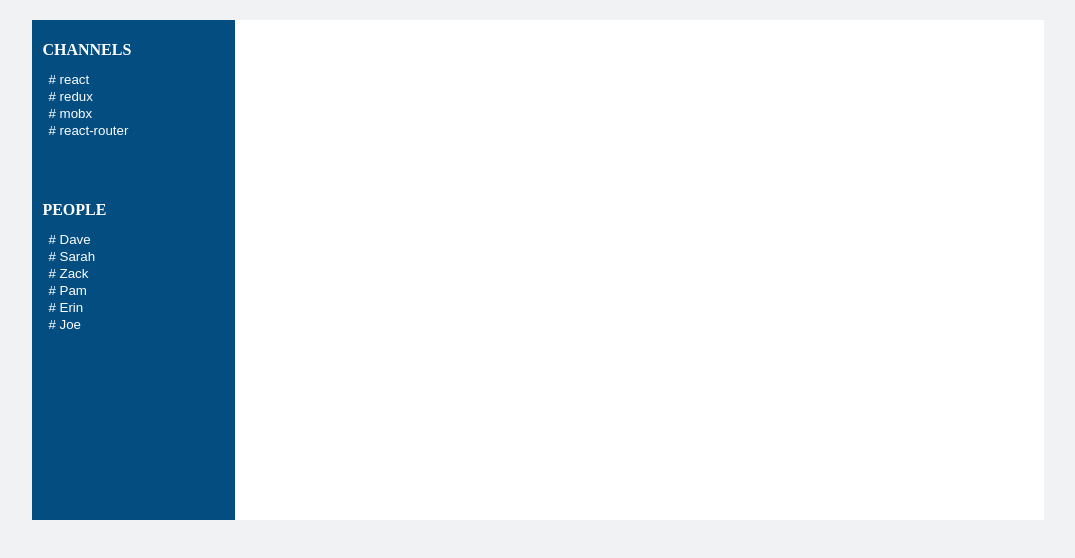
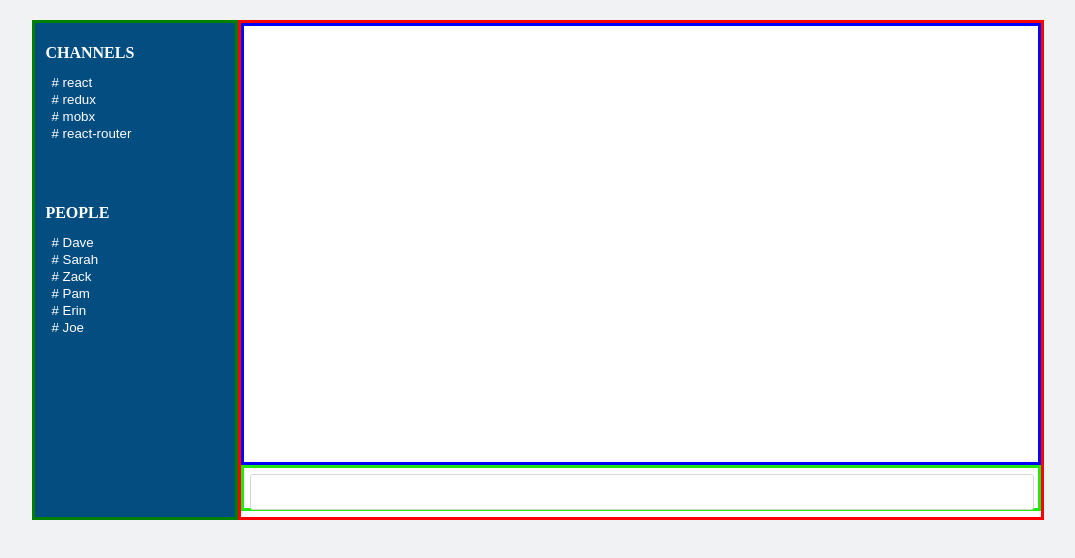
Before and after one commit to strangefish2000/slack-app-remote-2, a React (Create React App) app: page / in a window 1280 px wide. Shown: the top 558 px of the page, without its empty margins (102-1177 px from the left). Built offline with nearby package versions, Linux system fonts and the light colour scheme.

Commit message:
mostly working with MenuPanel and ListSidePanel as separate components. NEXT ternary: ListSidePanel and EmptyListSidePanel

```diff
--- a/src/InputPanel.js
+++ b/src/InputPanel.js
@@ -2,11 +2,37 @@ import React from "react";
 import "./input-panel.css";
 
 class InputPanel extends React.Component {
+  state = { text: "" };
+
+  setText(text) {
+    this.setState({ text });
+  }
+
+  handleKeyPress = event => {
+    if (!this.state.text) {
+      return;
+    }
+
+    if (event.key === "Enter") {
+      this.props.onSendMessage(this.state.text);
+      this.setText("");
+    }
+  };
+
+  handleChange = event => {
+    this.setText(event.target.value);
+  };
+
   render() {
-    const { onMessageChange } = this.props;
     return (
       <form className="input">
-        <input className="input-field" type="text" onChange={onMessageChange} />
+        <input
+          className="input-field"
+          type="text"
+          onChange={this.handleChange}
+          onKeyPress={this.handleKeyPress}
+          value={this.state.text}
+        />
       </form>
     );
   }
--- /dev/null
+++ b/src/ListSidePanel.js
@@ -0,0 +1,25 @@
+import React from "react";
+import InputPanel from "./InputPanel.js";
+import Messages from "./Messages.js";
+import "./list-side-panel.css";
+
+class ListSidePanel extends React.Component {
+  render() {
+    const { messages, onSendMessagee } = this.props;
+    return (
+      <div className="list-side-panel">
+        <div className="list-panel">
+          <div classname="list-container">
+            <Messages messages={messages} />
+          </div>
+        </div>
+
+        <div className="input-panel">
+          <InputPanel onSendMessagee={onSendMessagee} />
+        </div>
+      </div>
+    );
+  }
+}
+
+export default ListSidePanel;
--- /dev/null
+++ b/src/MenuPanel.js
@@ -0,0 +1,34 @@
+import React from "react";
+import ChannelPanel from "./ChannelPanel.js";
+import UsersPanel from "./UsersPanel.js";
+import "./menu-panel.css";
+
+const MenuPanel = ({
+  activeChannelId,
+  channels,
+  channelSelectedActive,
+  activeUserId,
+  users,
+  userSelectedActive
+}) => {
+  return (
+    <div className="menu-panel">
+      <div className="channels">
+        <ChannelPanel
+          activeChannelId={activeChannelId}
+          channels={channels}
+          channelSelectedActive={channelSelectedActive}
+        />
+      </div>
+      <div className="userss">
+        <UsersPanel
+          activeUserId={activeUserId}
+          users={users}
+          userSelectedActive={userSelectedActive}
+        />
+      </div>
+    </div>
+  );
+};
+
+export default MenuPanel;
--- a/src/Slack.css
+++ b/src/Slack.css
@@ -10,19 +10,3 @@ body {
   display: flex;
   padding: 0px;
 }
-
-.menu-panel {
-  background-color: rgb(4, 77, 128);
-  color: white;
-  width: 20%;
-  padding: 0px;
-}
-
-.list-side-panel {
-  width: 80%;
-  background-color: white;
-}
-
-.list-panel {
-  min-height: 436px;
-}
--- a/src/Slack.js
+++ b/src/Slack.js
@@ -1,10 +1,9 @@
 import React from "react";
 import "./Slack.css";
-import ChannelPanel from "./ChannelPanel.js";
-import UsersPanel from "./UsersPanel.js";
-import InputPanel from "./InputPanel.js";
-import Messages from "./Messages.js";
+import MenuPanel from "./MenuPanel.js";
+
 import { channels, users, createFakeActivity } from "./static-data.js";
+import ListSidePanel from "./ListSidePanel";
 
 function nextId(messages) {
   return messages.length ? messages[messages.length - 1].id + 1 : 0;
@@ -86,35 +85,19 @@ class Slack extends React.Component {
 
     return (
       <div className="slack-container">
-        <div className="menu-panel">
-          <div className="channels">
-            <ChannelPanel
+        <MenuPanel
           activeChannelId={activeChannelId}
           channels={channels}
           channelSelectedActive={this.handleActiveChannel}
-            />
-          </div>
-          <div className="userss">
-            <UsersPanel
           activeUserId={activeUserId}
           users={users}
           userSelectedActive={this.handleActiveusers}
         />
-          </div>
-        </div>
-        <div className="list-side-panel">
-          <div className="list-panel">
-            <div classname="list-container">
-              <Messages messages={messages} />
-            </div>
-          </div>
 
-          <div className="input-panel">
-            {activeChannelId || activeUserId !== null ? (
-              <InputPanel onMessageChange={this.handleMessagesById} />
-            ) : null}
-          </div>
-        </div>
+        <ListSidePanel
+          messages={messages}
+          onSendMessage={this.handleMessagesById}
+        />
       </div>
     );
   }
--- a/src/input-panel.css
+++ b/src/input-panel.css
@@ -1,7 +1,8 @@
 .input {
   height: 40px;
-  border: solid 1px rgb(219, 214, 214);
+  border: solid 3px rgb(34, 233, 16);
 }
+/* border: solid 1px rgb(219, 214, 214); */
 
 .input-field {
   height: 32px;
--- /dev/null
+++ b/src/list-side-panel.css
@@ -0,0 +1,10 @@
+.list-side-panel {
+  width: 80%;
+  background-color: white;
+  border: solid 3px red;
+}
+
+.list-panel {
+  min-height: 436px;
+  border: solid 3px blue;
+}
--- /dev/null
+++ b/src/menu-panel.css
@@ -0,0 +1,7 @@
+.menu-panel {
+  background-color: rgb(4, 77, 128);
+  border: solid 3px green;
+  color: white;
+  width: 20%;
+  padding: 0px;
+}
```
Lines whose indentation alone changed are shown as unchanged.
